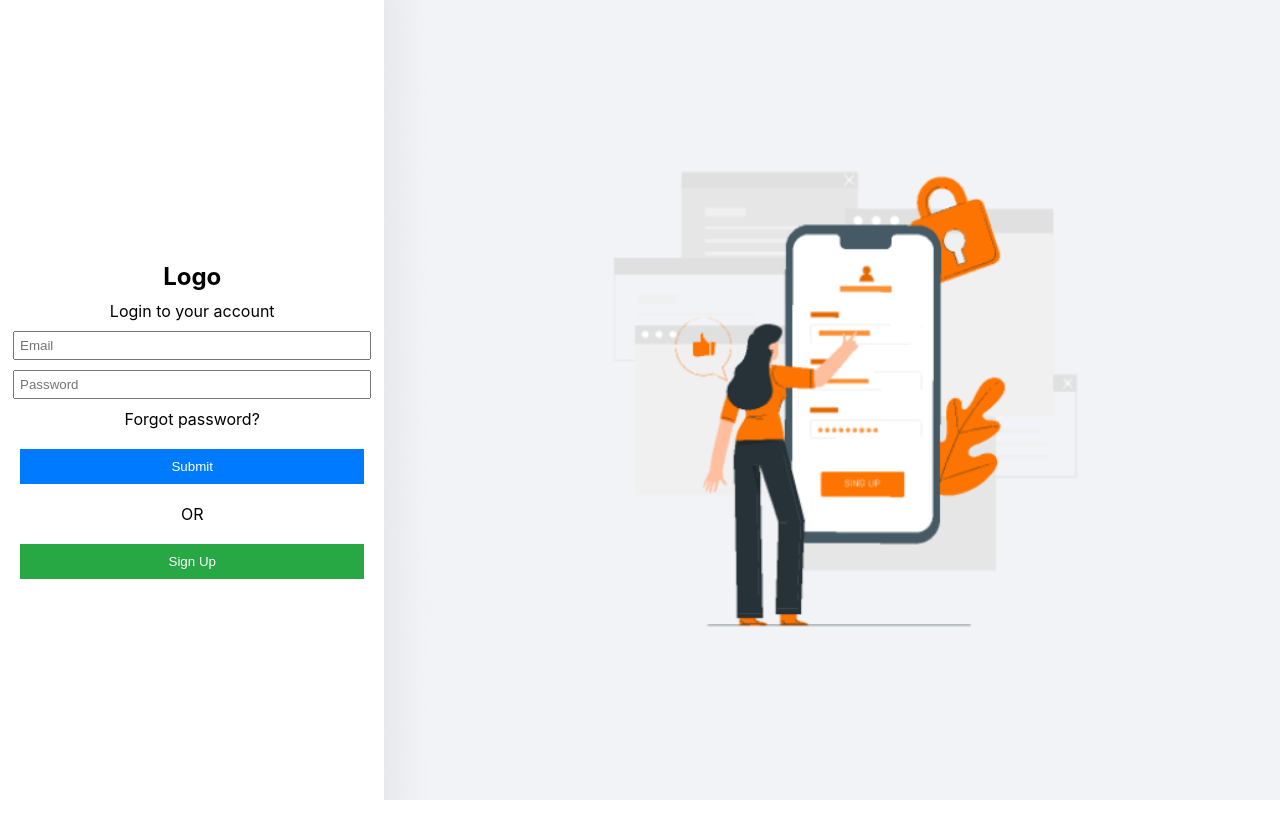
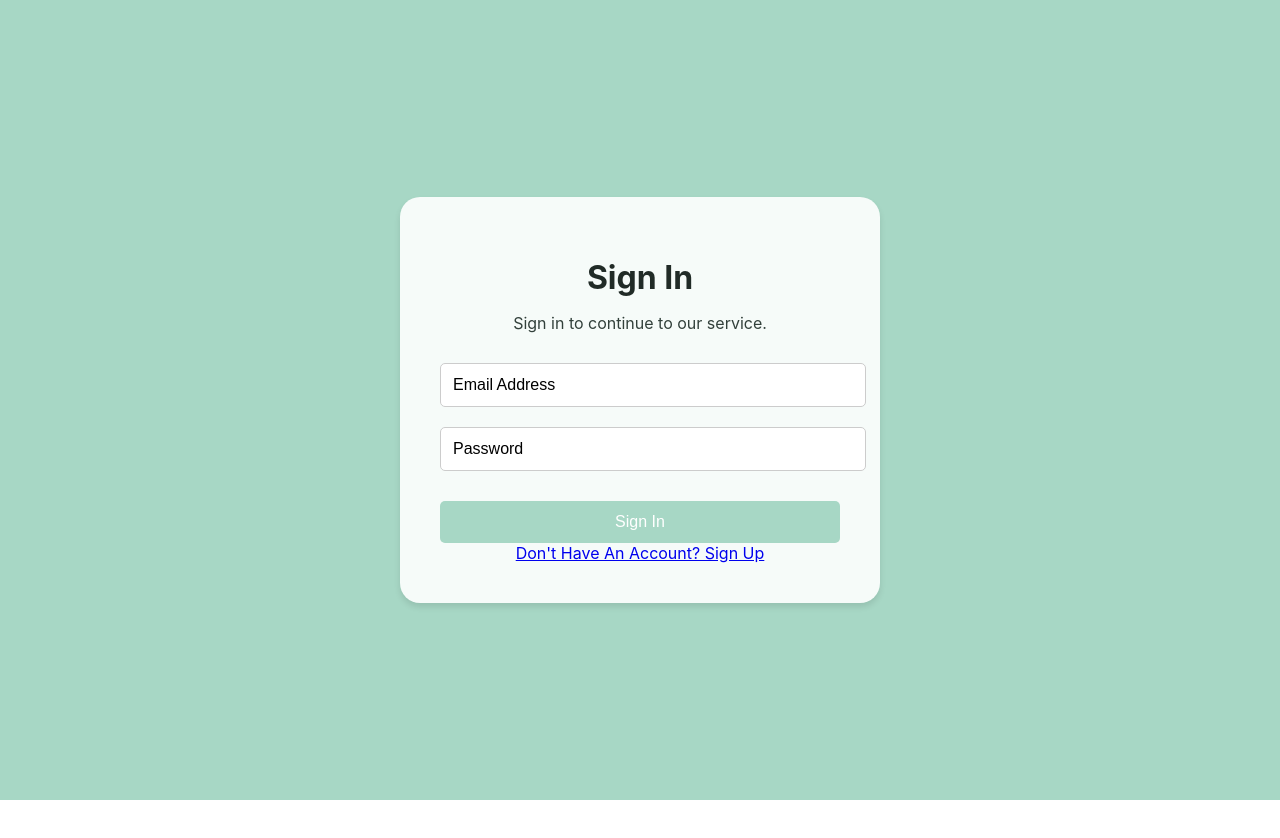
Before and after one commit to 1rayanharoon/Text-Summarizer, a React (Create React App) app in the folder front-end/: page / in a window 1280 px wide. After the commit the page ends 800 px from the top, so only its background shows below. Built offline with nearby package versions, Linux system fonts and the light colour scheme.

Commit message:
Login/Sign-up Page
Done routing between Login and SignUp Page. Improved the UI

```diff
--- a/front-end/package.json
+++ b/front-end/package.json
@@ -8,7 +8,9 @@
     "@testing-library/user-event": "^13.5.0",
     "react": "^18.2.0",
     "react-dom": "^18.2.0",
+    "react-router-dom": "^6.23.1",
     "react-scripts": "5.0.1",
+    "styled-components": "^6.1.11",
     "web-vitals": "^2.1.4"
   },
   "scripts": {
--- a/front-end/src/App.js
+++ b/front-end/src/App.js
@@ -1,8 +1,17 @@
 import React from 'react';
-import LoginPage from './LoginPage';
+import { BrowserRouter as Router, Route, Routes } from 'react-router-dom';
+import Login from './components/Login';
+import Signup from './components/Signup';
 
-function App() {
-  return <LoginPage />;
-}
+const App = () => {
+  return (
+    <Router>
+      <Routes>
+        <Route path="/" element={<Login />} />
+        <Route path="/signup" element={<Signup />} />
+      </Routes>
+    </Router>
+  );
+};
 
 export default App;
--- a/front-end/src/LoginPage.js
+++ /dev/null
@@ -1,109 +0,0 @@
-import React from 'react';
-import styled from 'styled-components';
-import highQualityImage from './12.png';
-
-const LoginPage = () => {
-  return (
-    <LoginPageWrapper>
-      <Credentials>
-        <Logo>Logo</Logo>
-        <Subtitle>Login to your account</Subtitle>
-        <Input type="email" placeholder="Email" />
-        <Input type="password" placeholder="Password" />
-        <ForgotPassword>Forgot password?</ForgotPassword>
-        <SubmitButton>Submit</SubmitButton>
-        <Or>OR</Or>
-        <SignUpButton>Sign Up</SignUpButton>
-      </Credentials>
-      <ImageContainer>
-        {/* Add your high-quality image here */}
-        <img src={highQualityImage} alt="High Quality Graphics" />
-      </ImageContainer>
-    </LoginPageWrapper>
-  );
-};
-
-const LoginPageWrapper = styled.div`
-  display: flex;
-  height: 100vh;
-`;
-
-const Credentials = styled.div`
-  width: 480px; /* Set width for left side */
-  padding: 20px;
-  display: flex;
-  flex-direction: column;
-  justify-content: center; /* Center vertically */
-  align-items: center; /* Center horizontally */
-  height: 100vh; /* Full height of the viewport */
-`;
-
-const Logo = styled.div`
-  font-size: 24px;
-  font-weight: bold;
-`;
-
-const Subtitle = styled.div`
-  margin-top: 10px;
-`;
-
-const Input = styled.input`
-  width: 100%;
-  margin-top: 10px;
-  padding: 5px;
-`;
-
-const ForgotPassword = styled.div`
-  margin-top: 10px;
-  text-align: right;
-`;
-
-const SubmitButton = styled.button`
-  width: 100%;
-  margin-top: 20px;
-  padding: 10px;
-  background-color: #007bff;
-  color: white;
-  border: none;
-  cursor: pointer;
-
-  &:hover {
-    background-color: #0056b3;
-  }
-`;
-
-const Or = styled.div`
-  margin-top: 20px;
-  text-align: center;
-`;
-
-const SignUpButton = styled.button`
-  width: 100%;
-  margin-top: 20px;
-  padding: 10px;
-  background-color: #28a745;
-  color: white;
-  border: none;
-  cursor: pointer;
-
-  &:hover {
-    background-color: #218838;
-  }
-`;
-
-const ImageContainer = styled.div`
-  width: 1248px; /* Set width for right side */
-  height: 100vh; /* Full height of the viewport */
-  overflow: hidden;
-  position: relative;
-
-  /* Ensure image covers entire container */
-  img {
-    width: 100%;
-    height: 100%;
-    object-fit: cover; /* Scale image to cover entire container */
-    object-position: center; /* Center the image */
-  }
-`;
-
-export default LoginPage;
--- /dev/null
+++ b/front-end/src/components/Login.js
@@ -0,0 +1,82 @@
+import React from 'react';
+import styled from 'styled-components';
+import { Link } from 'react-router-dom';
+
+const Container = styled.div`
+  display: flex;
+  justify-content: center;
+  align-items: center;
+  height: 100vh;
+  background-color: #A7D7C5;
+`;
+
+const FormWrapper = styled.div`
+  background-color: #F6FBF9;
+  padding: 40px;
+  border-radius: 20px;
+  box-shadow: 0 4px 6px rgba(0, 0, 0, 0.1);
+  width: 400px;
+  text-align: center;
+`;
+
+const Title = styled.h1`
+  color: #212B27;
+  margin-bottom: 10px;
+`;
+
+const Paragraph = styled.p`
+  color: #32403B;
+  margin-bottom: 20px;
+`;
+
+const Input = styled.input`
+  width: 100%;
+  padding: 12px;
+  margin: 10px 0;
+  border: 1px solid #ccc;
+  border-radius: 5px;
+  background-color: #fff;
+  color: #000000;
+  font-size: 16px;
+
+  &::placeholder {
+    color: #000000;
+  }
+`;
+
+const Button = styled.button`
+  background-color: #A7D7C5;
+  color: #FFFFFF;
+  border: none;
+  border-radius: 5px;
+  padding: 12px;
+  width: 100%;
+  font-size: 16px;
+  cursor: pointer;
+  margin-top: 20px;
+
+  &:hover {
+    background-color: #94C2B3;
+  }
+`;
+
+const Login = () => {
+  return (
+    <Container>
+      <FormWrapper>
+        <Title>Sign In</Title>
+        <Paragraph>
+          Sign in to continue to our service.
+        </Paragraph>
+        <form>
+          <Input type="email" placeholder="Email Address" />
+          <Input type="password" placeholder="Password" />
+          <Button>Sign In</Button>
+        </form>
+        <Link to="/signup">Don't Have An Account? Sign Up</Link>
+      </FormWrapper>
+    </Container>
+  );
+};
+
+export default Login;
--- /dev/null
+++ b/front-end/src/components/Signup.js
@@ -0,0 +1,82 @@
+import React from 'react';
+import styled from 'styled-components';
+import { Link } from 'react-router-dom';
+
+const Container = styled.div`
+  display: flex;
+  justify-content: center;
+  align-items: center;
+  height: 100vh;
+  background-color: #A7D7C5;
+`;
+
+const FormWrapper = styled.div`
+  background-color: #F6FBF9;
+  padding: 40px;
+  border-radius: 20px;
+  box-shadow: 0 4px 6px rgba(0, 0, 0, 0.1);
+  width: 400px;
+  text-align: center;
+`;
+
+const Title = styled.h1`
+  color: #212B27;
+  margin-bottom: 10px;
+`;
+
+const Paragraph = styled.p`
+  color: #32403B;
+  margin-bottom: 20px;
+`;
+
+const Input = styled.input`
+  width: 100%;
+  padding: 12px;
+  margin: 10px 0;
+  border: 1px solid #ccc;
+  border-radius: 5px;
+  background-color: #fff;
+  color: #000000;
+  font-size: 16px;
+
+  &::placeholder {
+    color: #000000;
+  }
+`;
+
+const Button = styled.button`
+  background-color: #A7D7C5;
+  color: #FFFFFF;
+  border: none;
+  border-radius: 5px;
+  padding: 12px;
+  width: 100%;
+  font-size: 16px;
+  cursor: pointer;
+  margin-top: 20px;
+
+  &:hover {
+    background-color: #94C2B3;
+  }
+`;
+
+const Signup = () => {
+  return (
+    <Container>
+      <FormWrapper>
+        <Title>Create An Account</Title>
+        <Paragraph>
+          Create an account to enjoy all the services without any ads for free!
+        </Paragraph>
+        <form>
+          <Input type="email" placeholder="Email Address" />
+          <Input type="password" placeholder="Password" />
+          <Button>Create Account</Button>
+        </form>
+        <Link to="/">Already Have An Account? Sign In</Link>
+      </FormWrapper>
+    </Container>
+  );
+};
+
+export default Signup;
```
Also changed, not shown: front-end/src/12.png (deleted), 1 other file (tests, documents, lock files or other folders).
